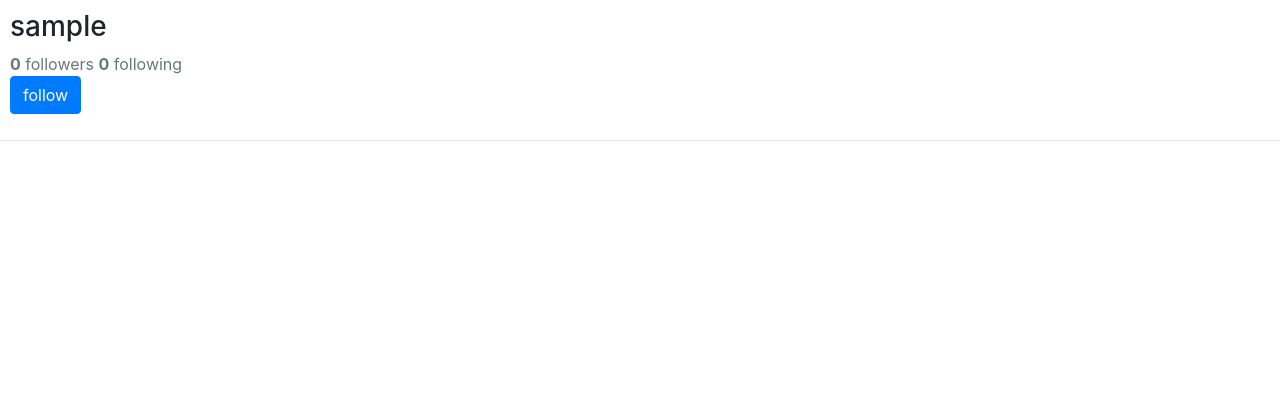
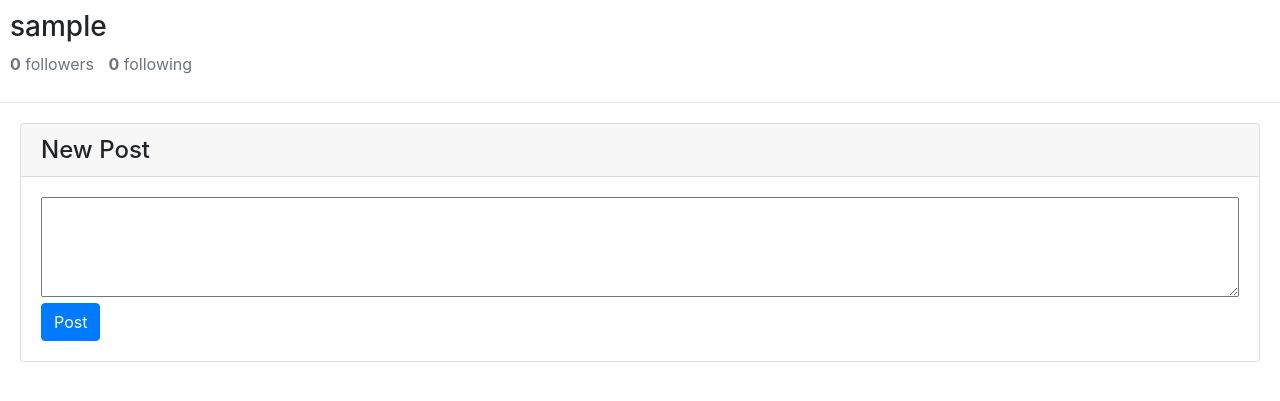
Before and after one commit to cidann/Network, a Django app: template network/templates/network/profile.html in a window 1280 px wide. Shown: the part 56-457 px from the top of the page. Run offline with Django 3.2, Linux system fonts and the light colour scheme; the template is opened without the code that fills it: values that come from a table or form of the project are taken from there, others are empty; the visitor is signed in with stand-in values (Sample User, id 1); data comes from the database, SQL or seed files in the repository; some libraries are stand-ins or nearby versions.

Commit message:
finished follow

```diff
--- a/network/static/network/styles.css
+++ b/network/static/network/styles.css
@@ -10,3 +10,7 @@
 .profile{
     padding: 10px;
 }
+
+.follow{
+    margin-right: 10px;
+}
--- a/network/templates/network/profile.html
+++ b/network/templates/network/profile.html
@@ -3,25 +3,77 @@
 {%block body%}
     <script>
         document.addEventListener('DOMContentLoaded',()=>{
-            follow=document.querySelector('#follow')
+            {%if user.is_authenticated and user != profile%}
+            follow=document.querySelector('#follow-button')
             follow.onclick=()=>{
                 fetch(csrfRequest("{%url 'followers' profile%}"),{
                     method:'PUT'
                 })
                 .then(response=>{
-                    if(document.querySelector('#follow').innerHTML==='follow'){
-                        document.querySelector('#follow').innerHTML='unfollow'
+                    if(document.querySelector('#follow-button').innerHTML==='follow'){
+                        document.querySelector('#follow-button').innerHTML='unfollow'
                     }
                     else{
-                        document.querySelector('#follow').innerHTML='follow'
+                        document.querySelector('#follow-button').innerHTML='follow'
                     }
                     return response.json();
                 })
                 .then(data=>{
                     document.querySelector('#follower-count').innerHTML=data['count'];
                 })
+            }
+            {%endif%}
 
+            {%if user == profile%}
+            document.querySelector('#create').onclick=()=>{
+                fetch(csrfRequest("{%url 'create'%}"),{
+                    method:'POST',
+                    body:document.querySelector('#content').value
+                })
+                .then(response=>{
+                    document.querySelector('#content').value=''
+                    console.log(response.json())
+                })
+                .then(()=>{
+                    document.querySelector('#allpost').innerHTML=''
+                    load(`person-${profile}`);
+                })
             }
+            {%endif%}
+            function load(param){
+                fetch("{%url 'posts'%}?"+ new URLSearchParams({
+                    filter:param
+                }))
+                .then(response=>response.json())
+                .then(data=>{
+                    console.log(data);
+                    data.forEach(post=>{
+                        let card=document.createElement('div');
+                        card.className='card';
+                        let body=document.createElement('div');
+                        body.className='card-body';
+                        card.append(body);
+                        let user=document.createElement('a');
+                        user.innerHTML=`<h5>${post['user']}</h5>`;
+                        user.href=`{%url 'profile'%}/${user.firstChild.innerHTML}`;
+                        user.className='card-title';
+                        body.append(user);
+                        content=document.createElement('div');
+                        content.className='card-text';
+                        content.innerHTML=post['content'];
+                        body.append(content);
+                        time=document.createElement('time');
+                        time.innerHTML=post['time'];
+                        time.className='mb-2 text-muted';
+                        body.append(time);
+                        like=document.createElement('div');
+                        like.innerHTML=post['like'];
+                        body.append(like);
+                        document.querySelector('#profilepost').append(card)
+                    })
+                })
+            }
+
             function getCookie(name) {
                 let cookieValue = null;
                 if (document.cookie && document.cookie !== '') {
@@ -42,21 +94,35 @@
                      url, {headers: {'X-CSRFToken': getCookie('csrftoken')}}
                 ));
             }
+            load('person-{{profile.username}}');
         })
     </script>
+
     <div class="profile">
         <h3 class="profile-name">{{profile}}</h3>
         <div class="profile-follow">
-            <a href="{%url 'followers' profile%}" class="mb-2 text-muted"><strong id="follower-count">{{profile.followers.count}}</strong> followers</a>
-            <span class="mb-2 text-muted"> <strong id="following-count">{{profile.following.count}}</strong> following</span>
-            <div>
-                {%if user in profile.followers.all%}
-                    <button id='follow' class="btn btn-primary">unfollow</button>
-                {%else%}
-                   <button id='follow' class="btn btn-primary">follow</button>
-                {%endif%}
-            </div>
+            <a href="{%url 'followers' profile%}" class="mb-2 text-muted follow"><strong id="follower-count">{{profile.followers.count}}</strong> followers</a>
+            <a href="{%url 'following' profile%}" class="mb-2 text-muted follow"> <strong id="following-count">{{profile.following.count}}</strong> following</a>
+            {%if user.is_authenticated and user != profile%}
+                <div style="margin-top: 10px;">
+                    {%if user in profile.followers.all%}
+                        <button id='follow-button' class="btn btn-primary">unfollow</button>
+                    {%else%}
+                    <button id='follow-button' class="btn btn-primary">follow</button>
+                    {%endif%}
+                </div>
+            {%endif%}
         </div>
     </div>
     <hr>
+    {%if user == profile%}
+        <div id='new post' class="card">
+            <h4 class="card-header">New Post</h4>
+            <div class="card-body">
+                <textarea id="content"></textarea>
+                <div><button id='create' type="button" class="btn btn-primary">Post</button></div>
+            </div>
+        </div>
+     {%endif%}
+     <div id="profilepost"></div>
 {%endblock%}
--- a/network/urls.py
+++ b/network/urls.py
@@ -11,6 +11,7 @@ urlpatterns = [
     path('profile',views.profile,name='profile'),
     path('profile/<str:user>',views.profile,name='profile'),
     path('profile/<str:user>/followers',views.followers,name='followers'),
+    path('profile/<str:user>/following',views.following,name='following'),
     #path('profile/<str:user>/following',views.following,name='following'),
     #API
     ##API for creating a new post
--- a/network/views.py
+++ b/network/views.py
@@ -93,8 +93,9 @@ def posts(request):
         elif(filter=='following'):
             api=apiformat(Post.objects.filter(user__in=request.user.following))
         elif(filter.startswith('person-')):
-            person=re.search('person-(.+)',filter)
-            api=apiformat(Post.objects.filter(user=person))
+            person=re.findall('person-(.+)',filter)[0]
+            user=User.objects.get(username=person)
+            api=apiformat(Post.objects.filter(user=user))
         return JsonResponse(api,status=200,safe=False)
     else:
         return JsonResponse({'error':'GET request required'},status=400)
@@ -120,3 +121,12 @@ def followers(request,user):
         else:
             user.followers.add(request.user)
         return JsonResponse({'count':user.followers.count()},status=200)
+
+def following(request,user):
+    if(request.method=='GET'):
+        return render(request,'network/following.html',{
+            'profile':user,
+            'following':User.objects.get(username=user).following.all()
+    })
+    else:
+        return JsonResponse({'error':'use followers url to follow'},status=400)
```
Also changed, not shown: network/templates/network/followers.html (+13 -0 lines).
